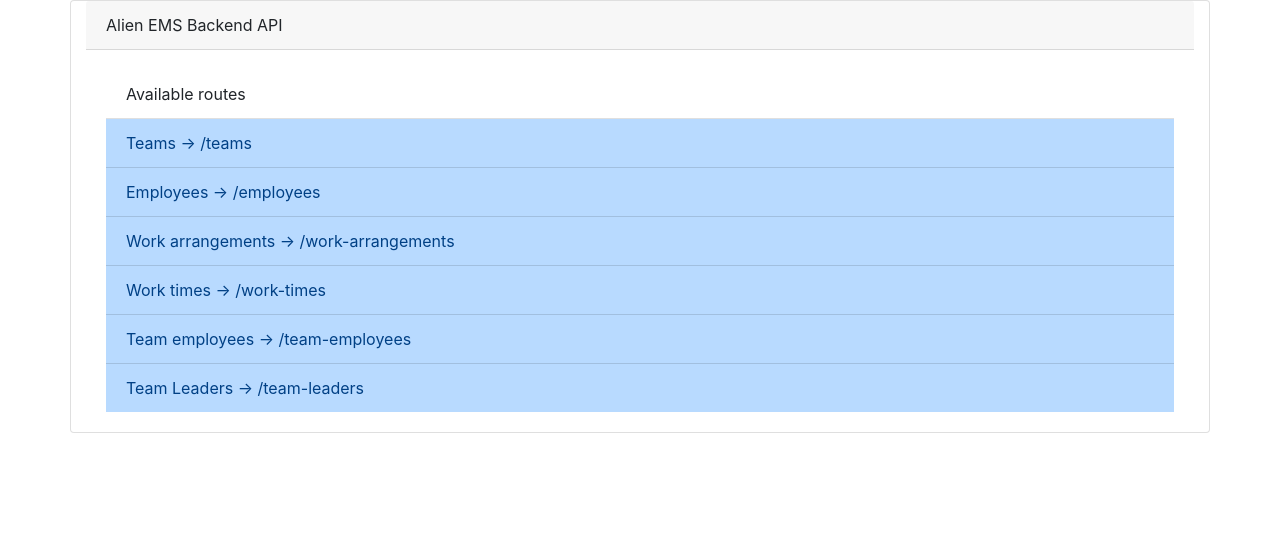
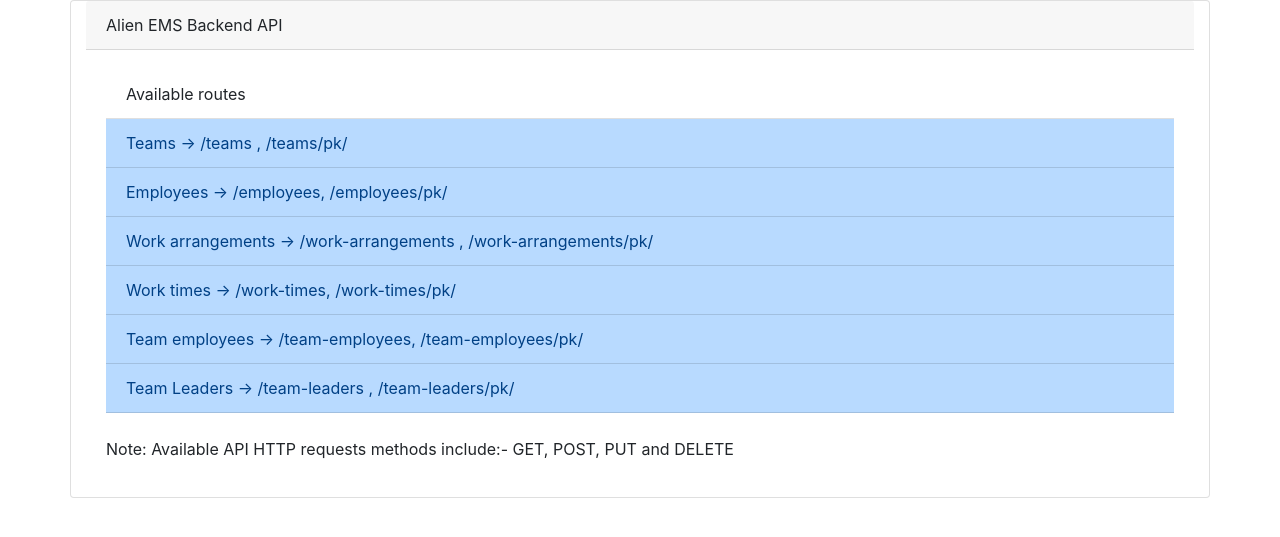
Before and after one commit to JoeMabor/alienems, a Django app: page / in a window 1280 px wide. Shown: the top 537 px of the page. Run offline with Django 3.2, Linux system fonts and the light colour scheme; some libraries are stand-ins or nearby versions.

Commit message:
Some documentation

```diff
--- a/backend_api/repositories/__init__.py
+++ b/backend_api/repositories/__init__.py
@@ -0,0 +1,6 @@
+
+"""
+Implementation of repository interfaces using Django ORM. Each entity repository is mapped to a ORM model class.
+This implementation allows the views and core business logic in the domain to not depend on database and any changes
+in the database layer.
+ """
--- a/backend_api/repositories/employee_repository.py
+++ b/backend_api/repositories/employee_repository.py
@@ -34,7 +34,7 @@ class EmployeeRepoPortImp(EmployeeRepoPort):
 
     def save(self, employee_entity: EmployeeEntity):
         """
-        Concrete implementation of abstract save function in EmployeeRepot port
+        Concrete implementation of abstract save function in EmployeeReport
         :param employee_entity:
         :return:
         """
--- a/backend_api/views.py
+++ b/backend_api/views.py
@@ -1,3 +1,8 @@
+"""
+This module contains classes that receive API call requests for various uses and call respective services through
+respective controllers of the use cases
+"""
+
 import domain.entities.validators as domain_exceptions
 from django.core.exceptions import ObjectDoesNotExist
 from rest_framework import viewsets
@@ -10,10 +15,12 @@ import backend_api.serializers as data_serializers
 
 
 class HomeView(TemplateView):
+    """Home view that shows available main routes the API allow"""
     template_name = "index.html"
 
 
 class ManageTeamView(viewsets.ViewSet):
+    """Receive direct api calls and call respective ManageTeamController services"""
     # manage team controller
     controller = CONTROLLERS.manage_teams_controller()
 
@@ -24,16 +31,19 @@ class ManageTeamView(viewsets.ViewSet):
             raise Http404
 
     def list(self, request):
+        """Retrieve list of all available team objects"""
         teams = self.controller.retrieve_all_teams()
         serializer = data_serializers.PresentTeamSerializer(teams, many=True)
         return Response(serializer.data)
 
     def retrieve(self, request, pk=None):
+        """Retrieve a given team object"""
         team = self.get_team_object(pk)
         serializer = data_serializers.PresentTeamSerializer(team)
         return Response(serializer.data)
 
     def create(self, request):
+        """Create a new team object"""
         serializer = data_serializers.CreateTeamSerializer(data=request.data)
         if serializer.is_valid(raise_exception=True):
             request_data = serializer.save()
@@ -47,6 +57,7 @@ class ManageTeamView(viewsets.ViewSet):
             return Response(serializer.errors, status=status.HTTP_400_BAD_REQUEST)
 
     def update(self, request, pk):
+        """Update existing team object"""
         print("Update a team")
         serializer = data_serializers.UpdateTeamSerializer(data=request.data)
         if serializer.is_valid(raise_exception=True):
@@ -59,6 +70,7 @@ class ManageTeamView(viewsets.ViewSet):
             return Response(serializer.errors, status=status.HTTP_400_BAD_REQUEST)
 
     def destroy(self, request, pk=None):
+        """Delete a given team object"""
         try:
             deleted_team = self.controller.delete_team(pk)
             return Response(status=status.HTTP_204_NO_CONTENT)
@@ -67,7 +79,8 @@ class ManageTeamView(viewsets.ViewSet):
 
 
 class ManageEmployeesView(viewsets.ViewSet):
-    # manage team controller
+    """Receive direct api calls and call respective controller services"""
+    # manage employee controller
     controller = CONTROLLERS.manage_employee_controller()
 
     def get_employee_object(self, pk):
@@ -77,17 +90,20 @@ class ManageEmployeesView(viewsets.ViewSet):
             raise Http404
 
     def list(self, request):
+        """Retrieve list of all available employees in the repository"""
         employee = self.controller.retrieve_all_employees()
         serializer = data_serializers.PresentEmployeeDataSerializer(employee, many=True)
         return Response(serializer.data)
 
     def retrieve(self, request, pk=None):
+        """Retrieve an employee of the give primary key (pk)"""
         employee = self.get_employee_object(pk)
         print(F"Employee: {employee}")
         serializer = data_serializers.PresentEmployeeDataSerializer(employee)
         return Response(serializer.data)
 
     def create(self, request):
+        """Create new employee object"""
         serializer = data_serializers.CreateEmployeeSerializer(data=request.data)
 
         if serializer.is_valid(raise_exception=True):
@@ -109,7 +125,7 @@ class ManageEmployeesView(viewsets.ViewSet):
             return Response(serializer.errors, status=status.HTTP_400_BAD_REQUEST)
 
     def update(self, request, pk):
-        print("Update a employee")
+        """Update existing employee object"""
         serializer = data_serializers.UpdateEmployeeRequestSerializer(data=request.data)
         if serializer.is_valid(raise_exception=True):
             request_data = serializer.save()
@@ -127,6 +143,7 @@ class ManageEmployeesView(viewsets.ViewSet):
             return Response(serializer.errors, status=status.HTTP_400_BAD_REQUEST)
 
     def destroy(self, request, pk=None):
+        """Delete a given employee object in the repository"""
         try:
             deleted_team = self.controller.delete_employee(pk)
             return Response(status=status.HTTP_204_NO_CONTENT)
@@ -135,7 +152,8 @@ class ManageEmployeesView(viewsets.ViewSet):
 
 
 class TeamLeaderView(viewsets.ViewSet):
-    # manage team controller
+    """Direct API calls for manageTeamLeader use case to respective controller services"""
+    # manage team leader controller
     controller = CONTROLLERS.team_leaders_controller()
 
     def get_team_leader_object(self, pk):
@@ -145,16 +163,19 @@ class TeamLeaderView(viewsets.ViewSet):
             raise Http404
 
     def list(self, request):
+        """Retrieve list of all available team leaders"""
         team_leaders = self.controller.retrieve_all_teams_leaders()
         serializer = data_serializers.TeamLeaderPresenterSerializer(team_leaders, many=True)
         return Response(serializer.data)
 
     def retrieve(self, request, pk=None):
+        """Retrieve a given team leader"""
         team_leader = self.get_team_leader_object(pk)
         serializer = data_serializers.TeamLeaderPresenterSerializer(team_leader)
         return Response(serializer.data, status=status.HTTP_201_CREATED)
 
     def create(self, request):
+        """Adding a new leader to a team"""
         serializer = data_serializers.TeamLeaderOrEmployeeRequestDataSerializer(data=request.data)
         if serializer.is_valid(raise_exception=True):
             request_data = serializer.save()
@@ -172,6 +193,7 @@ class TeamLeaderView(viewsets.ViewSet):
             return Response(serializer.errors, status=status.HTTP_400_BAD_REQUEST)
 
     def update(self, request, pk):
+        """Change a leader of a team"""
         print("Update a team")
         serializer = data_serializers.UpdateTeamLeaderRequestDataSerializer(data=request.data)
         if serializer.is_valid(raise_exception=True):
@@ -192,7 +214,8 @@ class TeamLeaderView(viewsets.ViewSet):
 
 
 class TeamEmployeeView(viewsets.ViewSet):
-    # manage team controller
+    """Direct API calls for team employee use case to respective controller services"""
+    # manage Team employee controller
     controller = CONTROLLERS.team_employees_controller()
 
     def get_team_employee_object(self, pk):
@@ -202,11 +225,13 @@ class TeamEmployeeView(viewsets.ViewSet):
             raise Http404
 
     def list(self, request):
+        """Retrieve list of all available team employee objects"""
         teams = self.controller.retrieve_all_teams_employees()
         serializer = data_serializers.PresentTeamEmployeeDataSerializer(teams, many=True)
         return Response(serializer.data)
 
     def retrieve(self, request, pk=None):
+        """Retrieve a given team employee"""
         try:
             team_employee = self.get_team_employee_object(pk)
             serializer = data_serializers.PresentTeamEmployeeDataSerializer(team_employee)
@@ -217,6 +242,7 @@ class TeamEmployeeView(viewsets.ViewSet):
             return Response(e.message, status=status.HTTP_400_BAD_REQUEST)
 
     def create(self, request):
+        """Add an employee to a team"""
         serializer = data_serializers.TeamLeaderOrEmployeeRequestDataSerializer(data=request.data)
         if serializer.is_valid(raise_exception=True):
             request_data = serializer.save()
@@ -234,6 +260,7 @@ class TeamEmployeeView(viewsets.ViewSet):
             return Response(serializer.errors, status=status.HTTP_400_BAD_REQUEST)
 
     def destroy(self, request, pk=None):
+        """Remove an employee from a team"""
         try:
             deleted_team_employee = self.controller.remove_team_employee(pk)
             return Response(status=status.HTTP_204_NO_CONTENT)
@@ -244,7 +271,10 @@ class TeamEmployeeView(viewsets.ViewSet):
 
 
 class WorkTimeView(viewsets.ViewSet):
-    # manage team controller
+    """Direct API calls for employee work times to respective controller services. Work time are are added
+    automatically when a new employee or work arrangement is added and can only be viewed here
+    """
+    # manage work time controller
     controller = CONTROLLERS.work_time_controller()
 
     def get_team_employee_object(self, pk):
@@ -254,11 +284,13 @@ class WorkTimeView(viewsets.ViewSet):
             raise Http404
 
     def list(self, request):
+        """Retrieve list of all available work times"""
         teams = self.controller.retrieve_all_work_times()
         serializer = data_serializers.PresentWorkTimeDataSerializer(teams, many=True)
         return Response(serializer.data)
 
     def retrieve(self, request, pk=None):
+        """Retrieve a given work time"""
         try:
             team_employee = self.get_team_employee_object(pk)
             serializer = data_serializers.PresentWorkTimeDataSerializer(team_employee)
@@ -270,7 +302,10 @@ class WorkTimeView(viewsets.ViewSet):
 
 
 class WorkArrangementsView(viewsets.ViewSet):
-    # manage team controller
+    """Direct API calls for work arrangement use case to respective controller services. Mainly used for adding
+    multiple work arrangements for part time employees.
+    """
+    # manage work arrangement controller
     controller = CONTROLLERS.work_arrangements_controller()
 
     def get_work_arrangement_object(self, pk):
@@ -280,11 +315,13 @@ class WorkArrangementsView(viewsets.ViewSet):
             raise Http404
 
     def list(self, request):
+        """Retrieve list of all available work arrangements"""
         teams = self.controller.view_all_work_arrangements()
         serializer = data_serializers.PresentWorkArrangementsDataSerializer(teams, many=True)
         return Response(serializer.data)
 
     def retrieve(self, request, pk=None):
+        """Retrieve a given work arrangement"""
         try:
             team_employee = self.get_work_arrangement_object(pk)
             serializer = data_serializers.PresentWorkArrangementsDataSerializer(team_employee)
@@ -295,6 +332,7 @@ class WorkArrangementsView(viewsets.ViewSet):
             return Response(e.message, status=status.HTTP_400_BAD_REQUEST)
 
     def create(self, request):
+        """Add new work arrangement for a part time employee"""
         serializer = data_serializers.CreateWorkArrangementSerializer(data=request.data)
         if serializer.is_valid(raise_exception=True):
             request_data = serializer.save()
@@ -314,6 +352,7 @@ class WorkArrangementsView(viewsets.ViewSet):
             return Response(serializer.errors, status=status.HTTP_400_BAD_REQUEST)
 
     def update(self, request, pk):
+        """Update existing work arrangement"""
         serializer = data_serializers.UpdateWorkArrangementSerializer(data=request.data)
         if serializer.is_valid(raise_exception=True):
             request_data = serializer.save()
@@ -332,6 +371,7 @@ class WorkArrangementsView(viewsets.ViewSet):
             return Response(serializer.errors, status=status.HTTP_400_BAD_REQUEST)
 
     def destroy(self, request, pk=None):
+        """Delete work arrangement"""
         try:
             deleted_team_employee = self.controller.remove_work_arrangement(pk)
             return Response(status=status.HTTP_204_NO_CONTENT)
--- a/templates/index.html
+++ b/templates/index.html
@@ -23,17 +23,21 @@
             Available routes
        </li>
 
-          <a href="/teams" class="list-group-item list-group-item-action list-group-item-primary">Teams -> /teams</a>
-          <a href="/employees" class="list-group-item list-group-item-action list-group-item-primary">Employees -> /employees </a>
-          <a href="/work-arrangements" class="list-group-item list-group-item-action list-group-item-primary">Work arrangements -> /work-arrangements</a>
-          <a href="/work-times" class="list-group-item list-group-item-action list-group-item-primary">Work times -> /work-times</a>
-          <a href="/team-employees" class="list-group-item list-group-item-action list-group-item-primary">Team employees -> /team-employees</a>
-          <a href="/team-leaders" class="list-group-item list-group-item-action list-group-item-primary">Team Leaders -> /team-leaders </a>
+          <a href="/teams" class="list-group-item list-group-item-action list-group-item-primary">Teams -> /teams , /teams/pk/</a>
+          <a href="/employees" class="list-group-item list-group-item-action list-group-item-primary">Employees -> /employees, /employees/pk/</a>
+          <a href="/work-arrangements" class="list-group-item list-group-item-action list-group-item-primary">Work arrangements -> /work-arrangements , /work-arrangements/pk/</a>
+          <a href="/work-times" class="list-group-item list-group-item-action list-group-item-primary">Work times -> /work-times, /work-times/pk/</a>
+          <a href="/team-employees" class="list-group-item list-group-item-action list-group-item-primary">Team employees -> /team-employees, /team-employees/pk/</a>
+          <a href="/team-leaders" class="list-group-item list-group-item-action list-group-item-primary">Team Leaders -> /team-leaders , /team-leaders/pk/</a>
 
 
         </div>
 
+        <br>
 
+    <p>
+        Note: Available API HTTP requests methods include:- GET, POST, PUT and DELETE
+    </p>
 
     </div>
 
```
